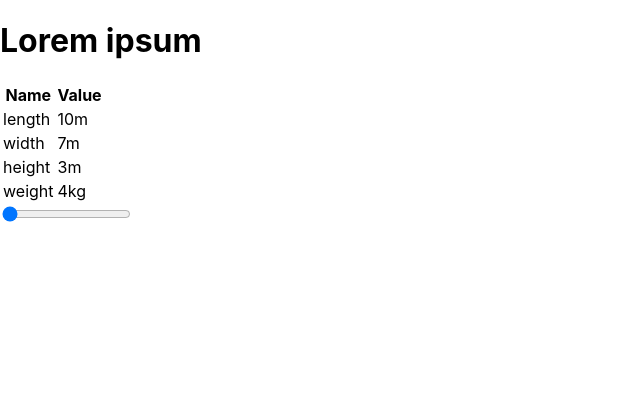
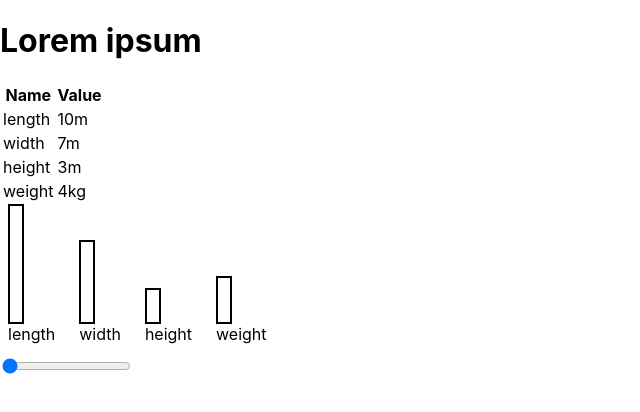
Before and after one commit to campbellgoe/app, a React (Create React App) app: page /dashboard in a window 1280 px wide. Shown: the top 412 px of the page, without its empty margins (0-640 px from the left). Built offline with nearby package versions, Linux system fonts and the light colour scheme.

Commit message:
Add Bar Chart component

```diff
--- a/src/index.css
+++ b/src/index.css
@@ -11,3 +11,7 @@ code {
   font-family: source-code-pro, Menlo, Monaco, Consolas, 'Courier New',
     monospace;
 }
+
+* {
+  box-sizing: border-box;
+}
--- /dev/null
+++ b/src/pages/BarChart.module.scss
@@ -0,0 +1,18 @@
+.container {
+  height: 120px;
+  margin-bottom: 2rem;
+}
+
+.bar {
+  width: 1rem;
+  height: 100px;
+  background: white;
+  border: 2px solid black;
+  display: inline-block;
+  margin: 0 0 0 0.5rem;
+}
+.barLabel {
+  position: relative;
+  top: 1rem;
+  left: -1rem;
+}
--- a/src/pages/Dashboard.tsx
+++ b/src/pages/Dashboard.tsx
@@ -1,6 +1,6 @@
 import React from "react";
 import Title from "../components/Title";
-
+import styles from './BarChart.module.scss'
 type RangeIndexSelectorProps = {
   maxItems: number;
   selectedIndex: number;
@@ -23,9 +23,15 @@ class RangeIndexSelector extends React.Component<RangeIndexSelectorProps> {
   }
 }
 
+type AttributesDataType = {
+  name: string;
+  value: number;
+  unit: string;
+}
+
 type TablePropsType = {
   headings: string[],
-  data: [string, string][]
+  data: AttributesDataType[]
 }
 
 class Table extends React.Component<TablePropsType> {
@@ -47,11 +53,11 @@ class Table extends React.Component<TablePropsType> {
         </thead>
         <tbody>
           {
-            data.map(([name, value]) => {
+            data.map(({name, value, unit}) => {
               return (
                 <tr key={name}>
                   <td className="table-cell">{name}</td>
-                  <td className="table-cell">{value}</td>
+                  <td className="table-cell">{value+unit}</td>
                 </tr>
               )
             })
@@ -62,13 +68,39 @@ class Table extends React.Component<TablePropsType> {
   }
 }
 
+type SimpleBarChartPropsType = {
+  data: AttributesDataType[]
+}
+
+class SimpleBarChart extends React.Component<SimpleBarChartPropsType> {
+  render(){
+    const data = this.props.data
+    const largestValue = data.reduce((largest, { value }) => value > largest ? value : largest, 0)
+    return (
+      <div className={styles.container}>
+        {data.map(({ name, value }) => {
+          return (
+            <>
+            <div
+              className={styles.bar}
+              style={{
+                height: value / largestValue * 100 + '%'
+              }}
+            />
+            <label className={styles.barLabel}>
+              {name}
+            </label>
+            </>
+          )
+        })}
+      </div>
+    )
+  }
+}
+
 type DataType = {
   title: string
-  attributes: {
-    name: string;
-    value: number;
-    unit: string;
-  }[]
+  attributes: AttributesDataType[]
 }
 
 type DashboardStateType = {
@@ -104,13 +136,11 @@ class Dashboard extends React.Component<{}, DashboardStateType> {
     return (
       <div>
         <Title>{title}</Title>
-        <Table headings={['Name', 'Value']} data={
-          attributes.map(
-            ({ name, value, unit }) => {
-              return [name, value+unit]
-            })
-          }
+        <Table
+          headings={['Name', 'Value']}
+          data={attributes}
         />
+        <SimpleBarChart data={attributes} />
         <RangeIndexSelector
         maxItems={data.length}
         setSelectedIndex={(newIndex: number) => {
```
